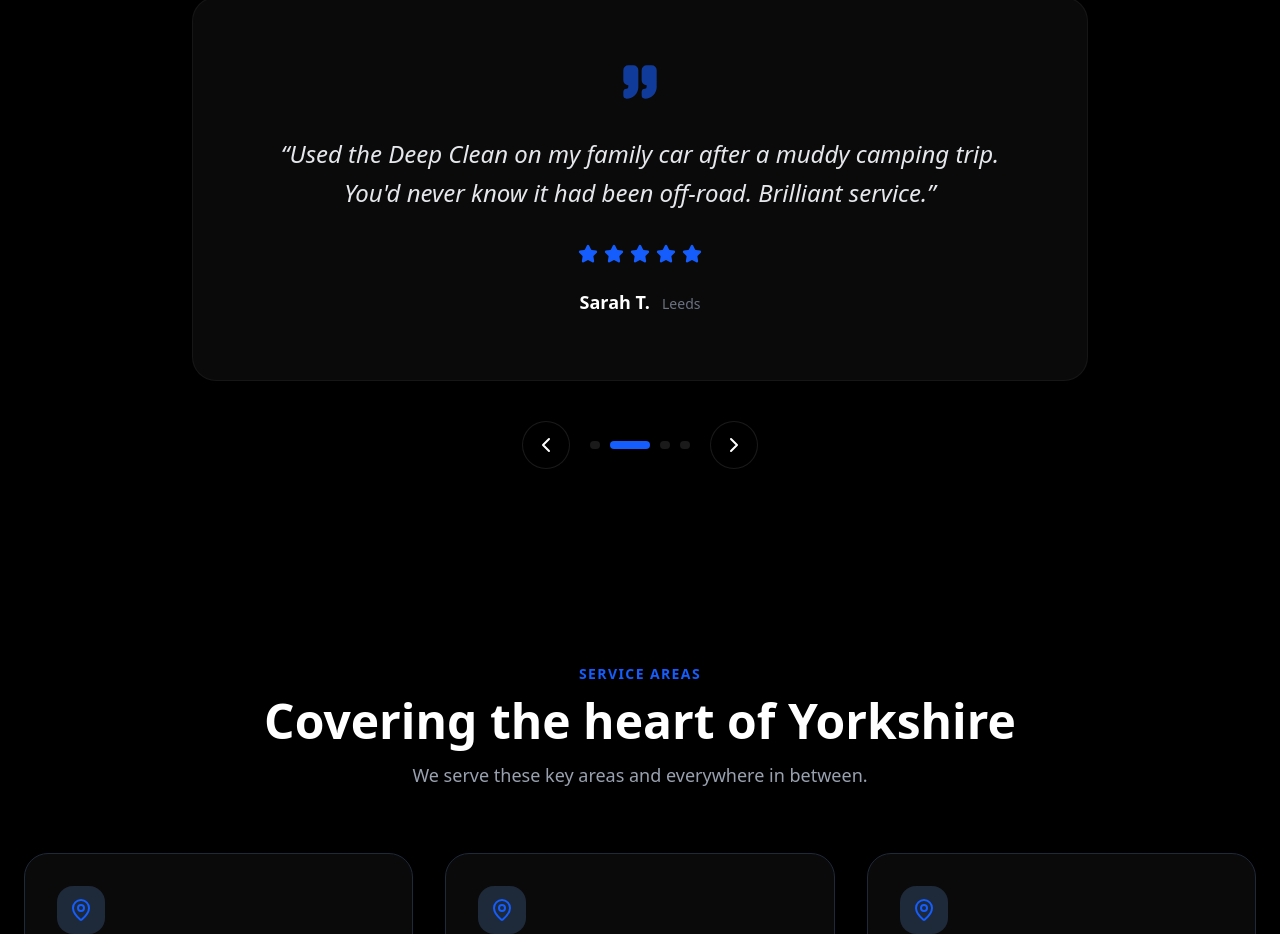
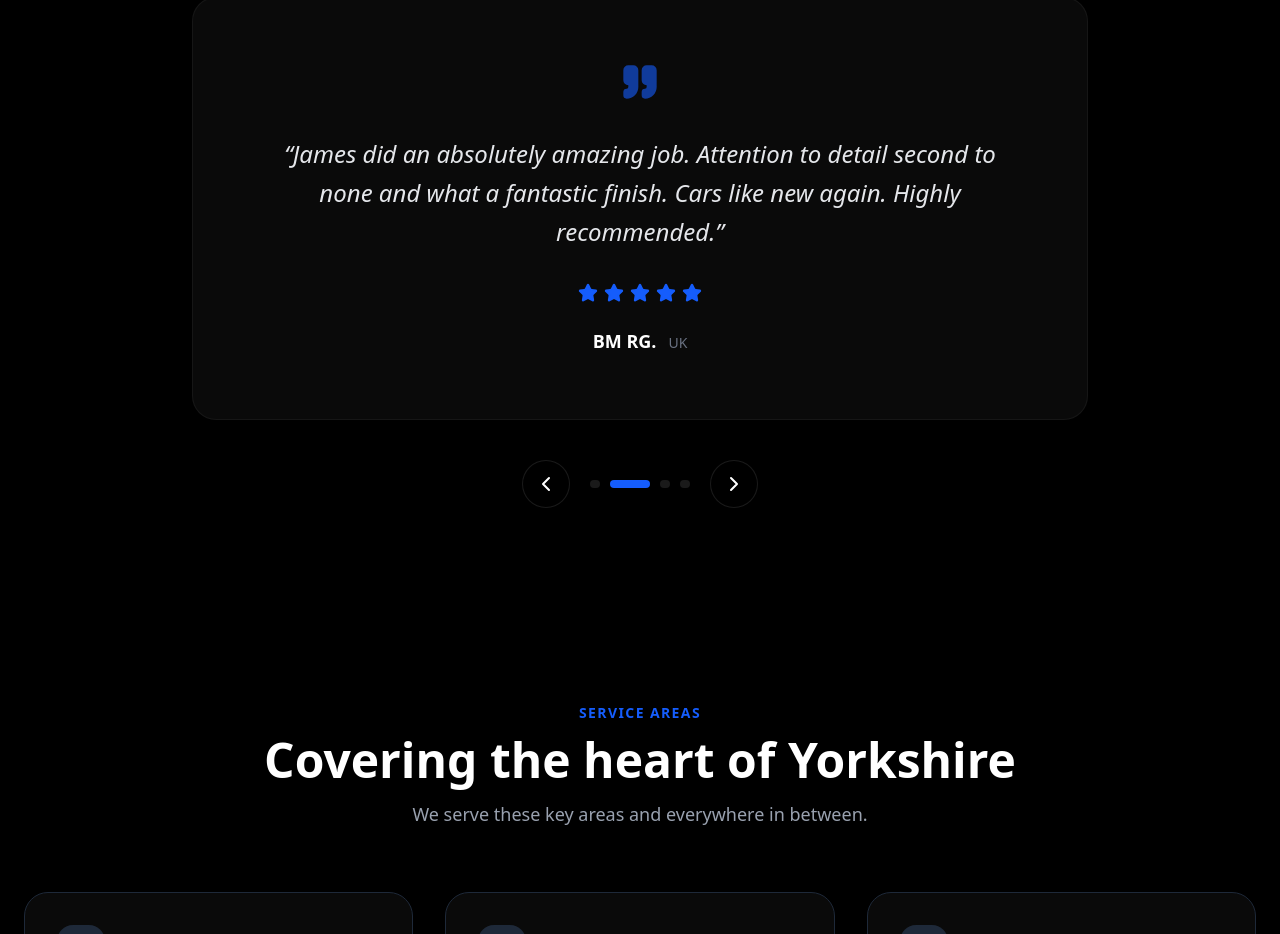
Before and after one commit to shandiru/masseydetailing, a React (Vite) app: page / in a window 1280 px wide. Shown: the part 3999-4933 px from the top of the page. Built offline with nearby package versions, Linux system fonts and the light colour scheme.

Commit message:
review updated

```diff
--- a/src/components/Home/TestimonialsSection.jsx
+++ b/src/components/Home/TestimonialsSection.jsx
@@ -3,24 +3,24 @@ import { ChevronLeft, ChevronRight, Quote, Star } from "lucide-react";
 
 const testimonials = [
   {
-    text: "Absolutely incredible work on my BMW. The ceramic coating has kept it looking showroom-fresh for months. Best detailer in Yorkshire.",
-    name: "James W.",
-    location: "Harrogate",
+    text: "Fantastic service by James. I had neglected cleaning the outside of my car for months- I work on a Port and with a white car it’s a challenge to keep it clean. I decided to book Massey Detailing for a deep clean having seen James’s work on Instagram. James arrived on time and didn’t stop for hours, it’s clear he has a great attention to detail and made my car look like new once again. I’ll be using James monthly from now on for a regular maintenace clean. Highly recommended.",
+    name: "Greg Lacey.",
+    location: "Uk",
   },
   {
-    text: "Used the Deep Clean on my family car after a muddy camping trip. You'd never know it had been off-road. Brilliant service.",
-    name: "Sarah T.",
-    location: "Leeds",
+    text: "James did an absolutely amazing job. Attention to detail second to none and what a fantastic finish. Cars like new again. Highly recommended.",
+    name: "BM RG.",
+    location: "UK",
   },
   {
-    text: "The Maintenance Scheme is perfect for keeping my Land Rover clean through the winter. Reliable, professional, and great value.",
-    name: "Mark R.",
-    location: "Boroughbridge",
+    text: "I don't often leave reviews, but I'm so pleased with the results on my car that I have to. James arrived promptly and worked his magic. I'm absolutely blown away by the finish, the depth of shine in the paint is amazing and the interior is like new - I don't think my car has ever looked better.",
+    name: "Dave Foster",
+    location: "UK",
   },
   {
-    text: "Had the Full Valet before selling my car and got a fantastic price for it. The buyer thought it was nearly new. Thank you!",
-    name: "Lucy H.",
-    location: "Wakefield",
+    text: "James is a true professional in what he does and really cares about the quality of his work. Always goes that extra mile to make sure the car is spotless. Would recommend to anyone as he’s the only person I’d use!",
+    name: "Dan Nilsson.",
+    location: "UK",
   },
 ];
 
```
